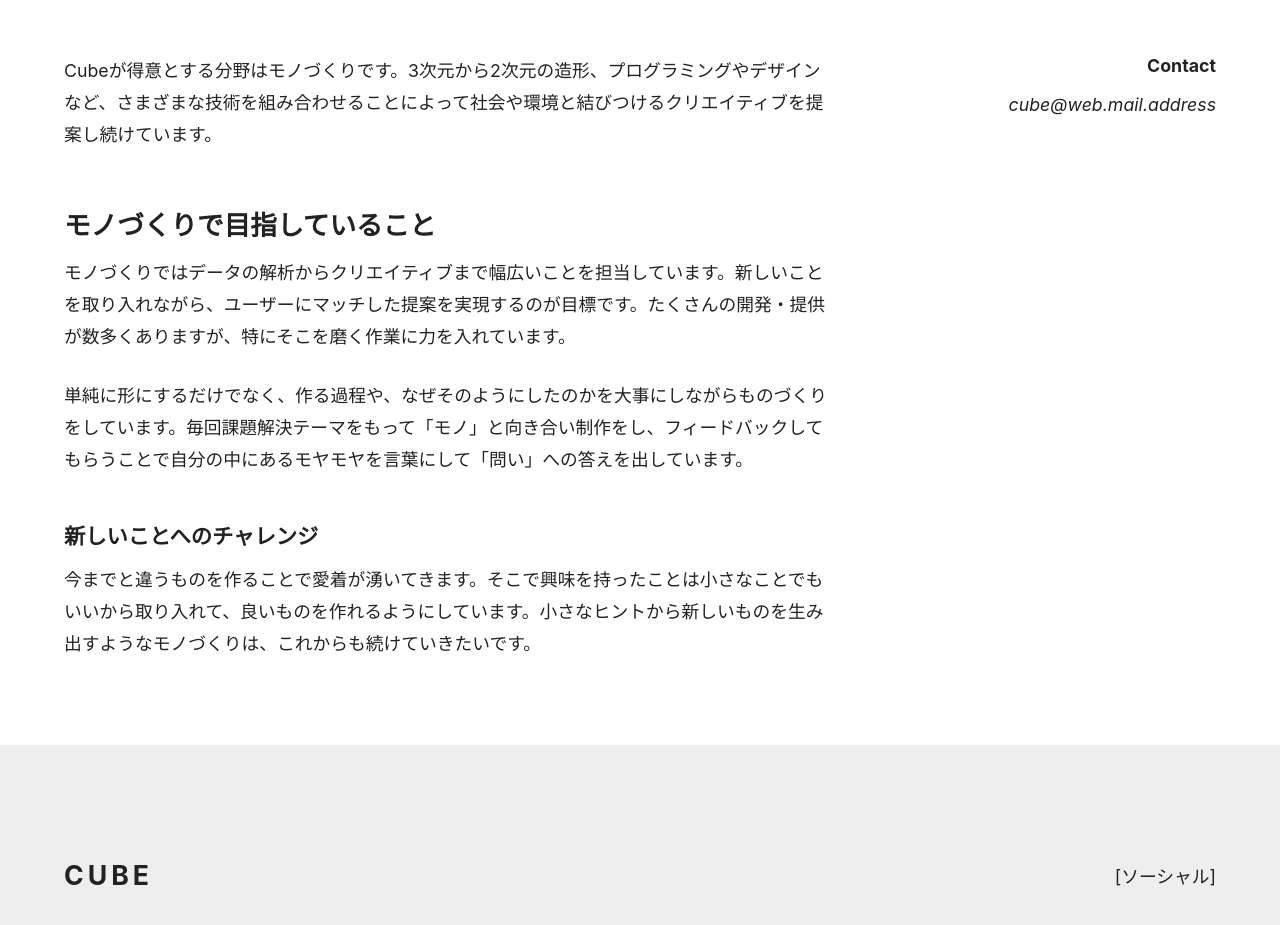
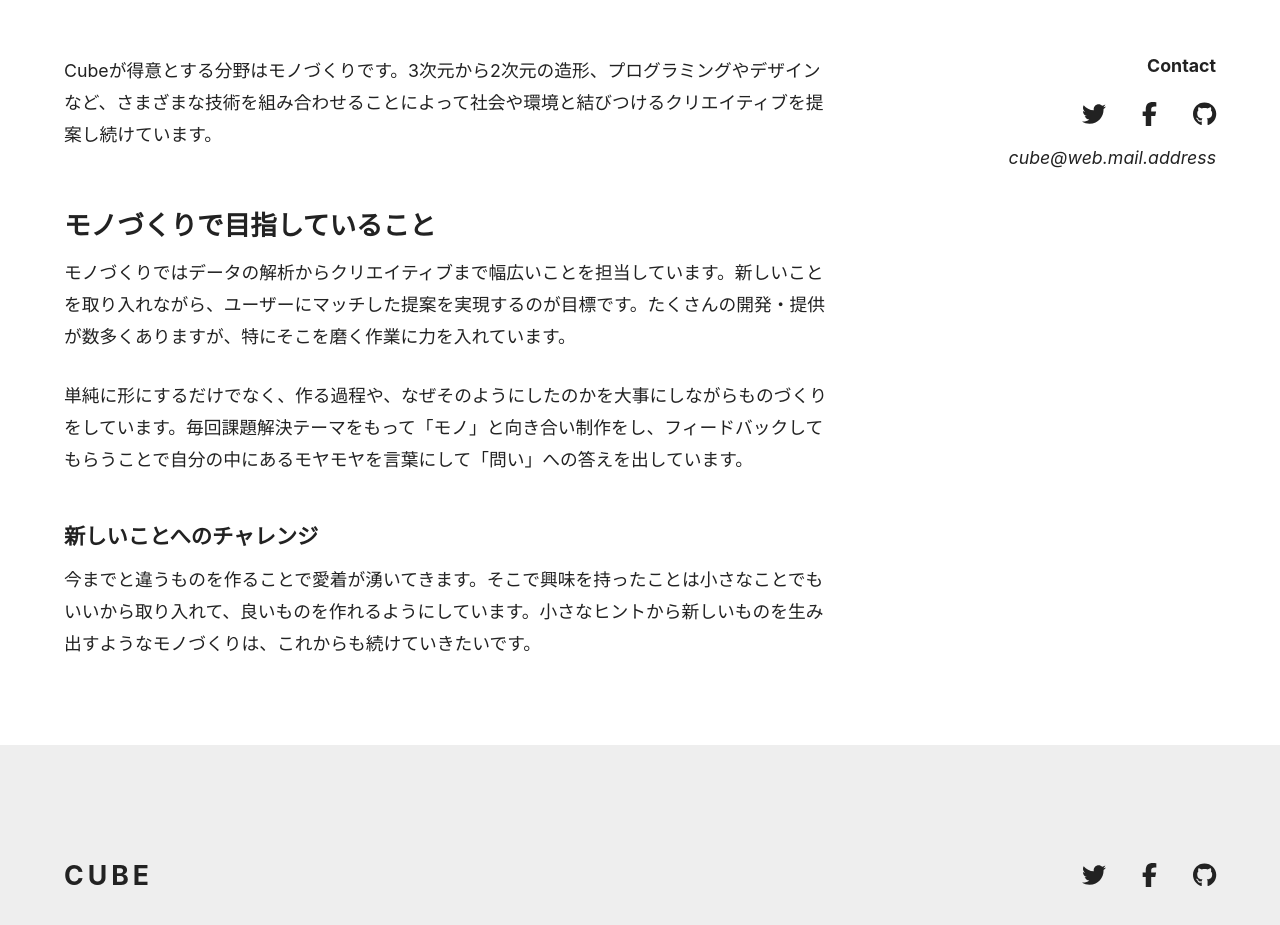
Before and after one commit to uni51/next-react-mynavi, a Next.js app: page /about in a window 1280 px wide. Shown: the part 1084-2009 px from the top of the page. Built offline with nearby package versions, Linux system fonts and the light colour scheme.

Commit message:
5-9 アイコンを使ってソーシャルリンクメニューを作成する

```diff
--- a/components/contact.js
+++ b/components/contact.js
@@ -1,9 +1,11 @@
 import styles from "styles/contact.module.css";
+import Social from "components/social";
 
 export default function Contact() {
   return (
     <div className={styles.stack}>
       <h3 className={styles.heading}>Contact</h3>
+      <Social />
       <address>cube@web.mail.address</address>
     </div>
   );
--- a/components/footer.js
+++ b/components/footer.js
@@ -1,6 +1,7 @@
 import Container from "./container";
 import Logo from "components/logo";
 import styles from "styles/footer.module.css";
+import Social from "components/social";
 
 export default function Footer() {
   return (
@@ -8,7 +9,7 @@
       <Container>
         <div className={styles.flexContainer}>
           <Logo />
-          [ソーシャル]
+          <Social />
         </div>
       </Container>
     </footer>
--- /dev/null
+++ b/components/social.js
@@ -0,0 +1,33 @@
+import styles from "styles/social.module.css";
+
+import { FontAwesomeIcon } from "@fortawesome/react-fontawesome";
+import {
+  faTwitter,
+  faFacebookF,
+  faGithub,
+} from "@fortawesome/free-brands-svg-icons";
+
+export default function Social() {
+  return (
+    <ul className={styles.list}>
+      <li>
+        <a href="https://twitter.com/">
+          <FontAwesomeIcon icon={faTwitter} />
+          <span className="sr-only">Twitter</span>
+        </a>
+      </li>
+      <li>
+        <a href="https://www.facebook.com/">
+          <FontAwesomeIcon icon={faFacebookF} />
+          <span className="sr-only">Facebook</span>
+        </a>
+      </li>
+      <li>
+        <a href="https://github.com/">
+          <FontAwesomeIcon icon={faGithub} />
+          <span className="sr-only">GitHub</span>
+        </a>
+      </li>
+    </ul>
+  );
+}
--- /dev/null
+++ b/styles/social.module.css
@@ -0,0 +1,5 @@
+.list {
+  display: flex;
+  gap: 1.5em;
+  font-size: 24px;
+}
```
Also changed, not shown: 1 other file (tests, documents, lock files or other folders).
